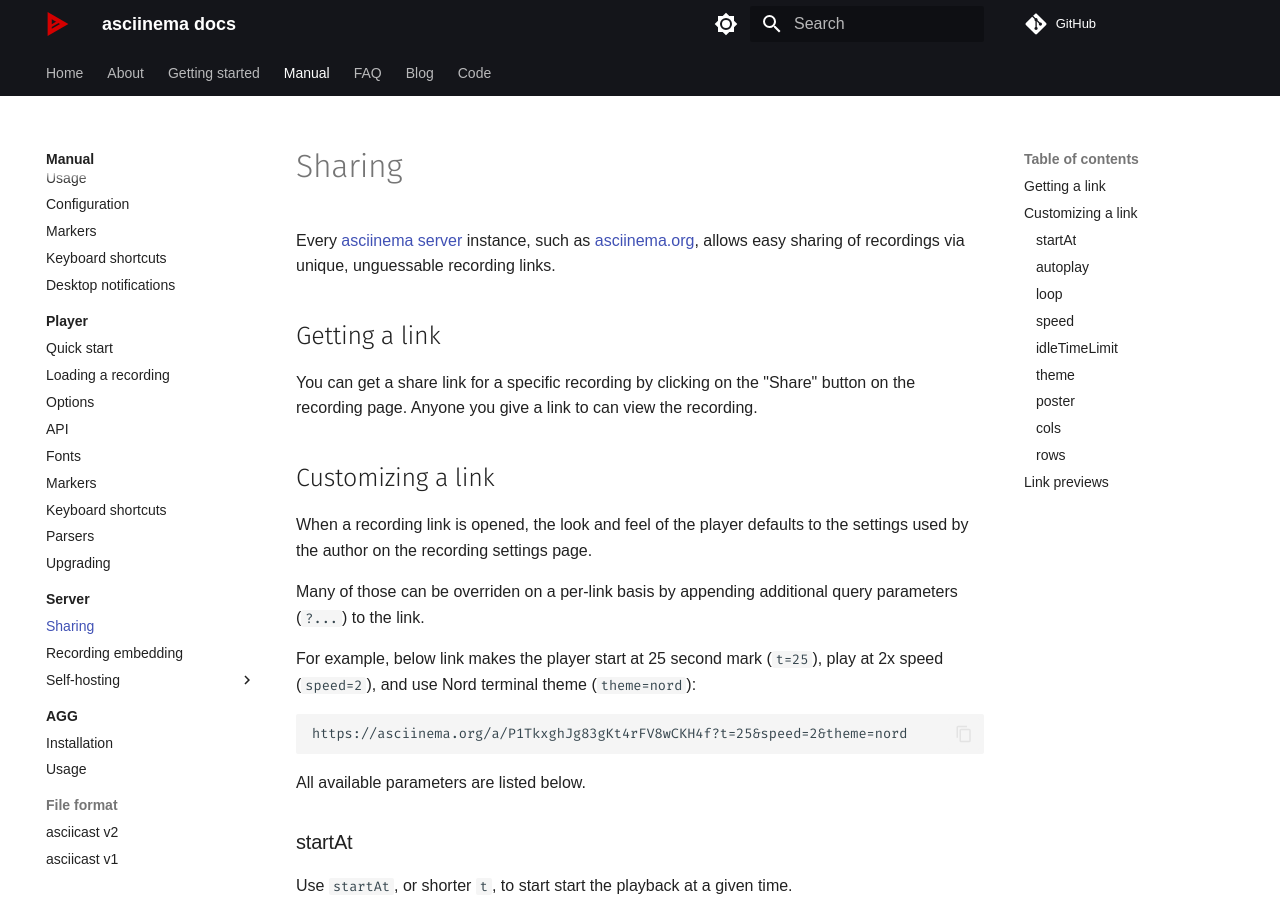
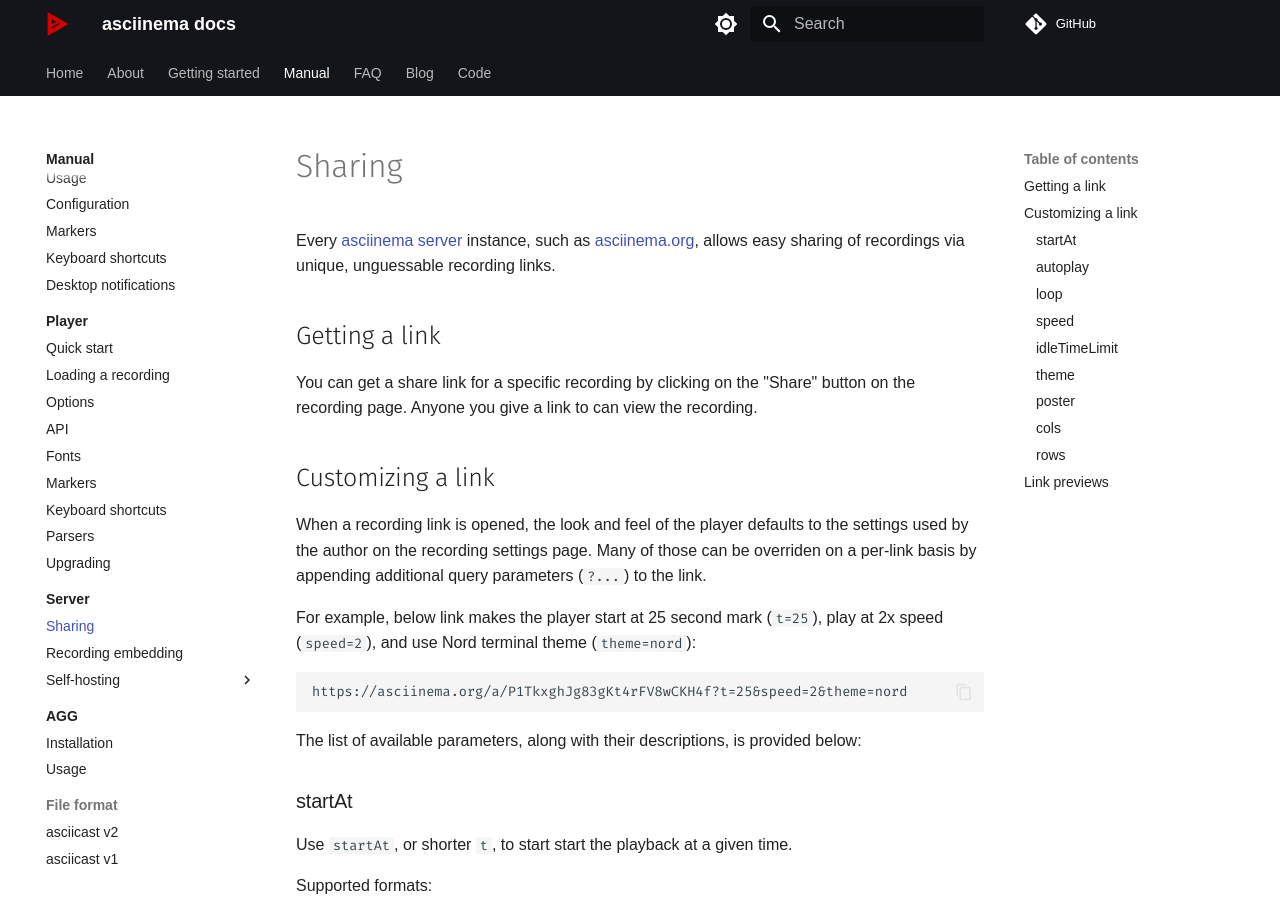
Before and after one commit to ofek/asciinema.github.io, an MkDocs documentation site: the page built from docs/manual/server/sharing.md, in a window 1280 px wide and 900 px high. Built offline with MkDocs 1.6.1 and Material for MkDocs 9.7.7, drawn with Linux system fonts in a browser that asks for light colours; some web fonts are replaced; comment, search, counter and statistics services are not loaded.

Commit message:
Update the sharing page

````diff
--- a/docs/manual/server/sharing.md
+++ b/docs/manual/server/sharing.md
@@ -12,10 +12,9 @@
 ## Customizing a link
 
 When a recording link is opened, the look and feel of the player defaults to the
-settings used by the author on the recording settings page.
-
-Many of those can be overriden on a per-link basis by appending additional query
-parameters (`?...`) to the link.
+settings used by the author on the recording settings page. Many of those can be
+overriden on a per-link basis by appending additional query parameters (`?...`)
+to the link.
 
 For example, below link makes the player start at 25 second mark (`t=25`), play
 at 2x speed (`speed=2`), and use Nord terminal theme (`theme=nord`):
@@ -24,7 +23,8 @@
 https://asciinema.org/a/P1TkxghJg83gKt4rFV8wCKH4f?t=25&speed=2&theme=nord
 ```
 
-All available parameters are listed below.
+The list of available parameters, along with their descriptions, is provided
+below:
 
 ### startAt
 
````
